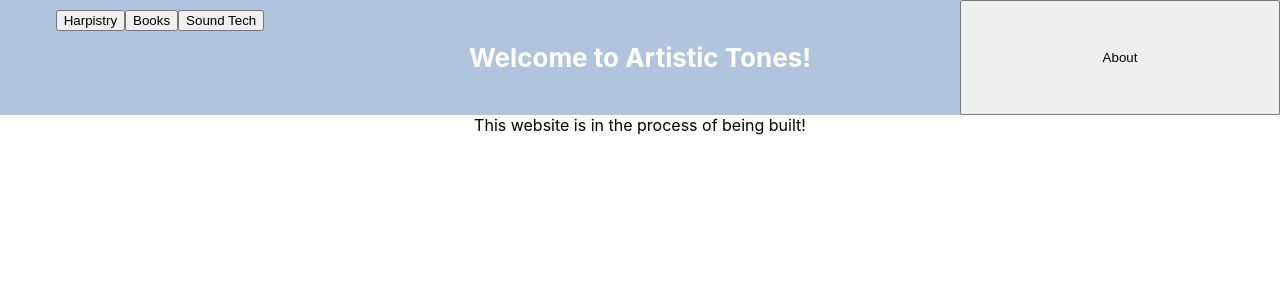
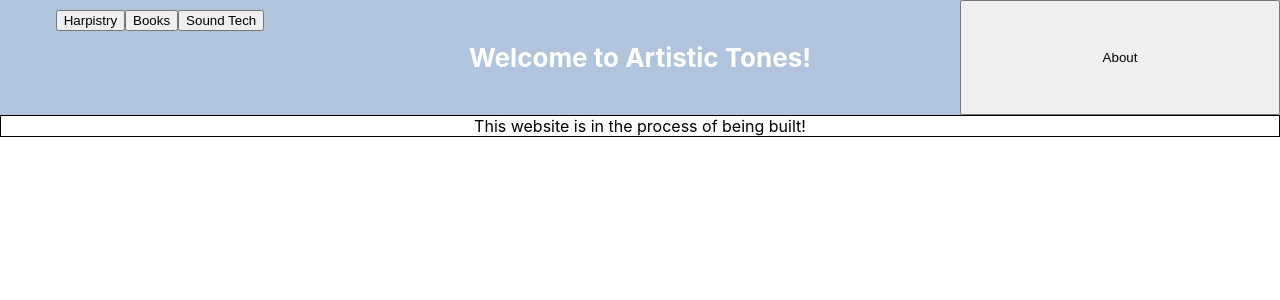
Before and after one commit to AurumValian/artistic-tones, a React (Create React App) app: page / in a window 1280 px wide. Shown: the top 300 px of the page. Built offline with nearby package versions, Linux system fonts and the light colour scheme.

Commit message:
Start main component

```diff
--- a/src/App/App.js
+++ b/src/App/App.js
@@ -1,5 +1,6 @@
 import './App.css';
-import Header from '../Header/Header'
+import Header from '../Header/Header';
+import Main from '../Main/Main';
 
 import React from 'react';
 import { Route } from 'react-router-dom';
@@ -9,9 +10,7 @@ function App() {
     <div className="App">
       <Header />
       <Route exact path="/" render={() =>
-        <section>
-          This website is in the process of being built!
-        </section>
+        <Main />
         }
       />
       <Route exact path="/harpstuff" render={() =>
--- a/src/Main/Main.css
+++ b/src/Main/Main.css
@@ -0,0 +1,3 @@
+.main-section {
+  border: 1px solid black
+}
--- a/src/Main/Main.js
+++ b/src/Main/Main.js
@@ -0,0 +1,11 @@
+import './Main.css';
+
+const Main = () => {
+  return (
+    <section className="main-section">
+      This website is in the process of being built!
+    </section>
+  )
+}
+
+export default Main;
```
